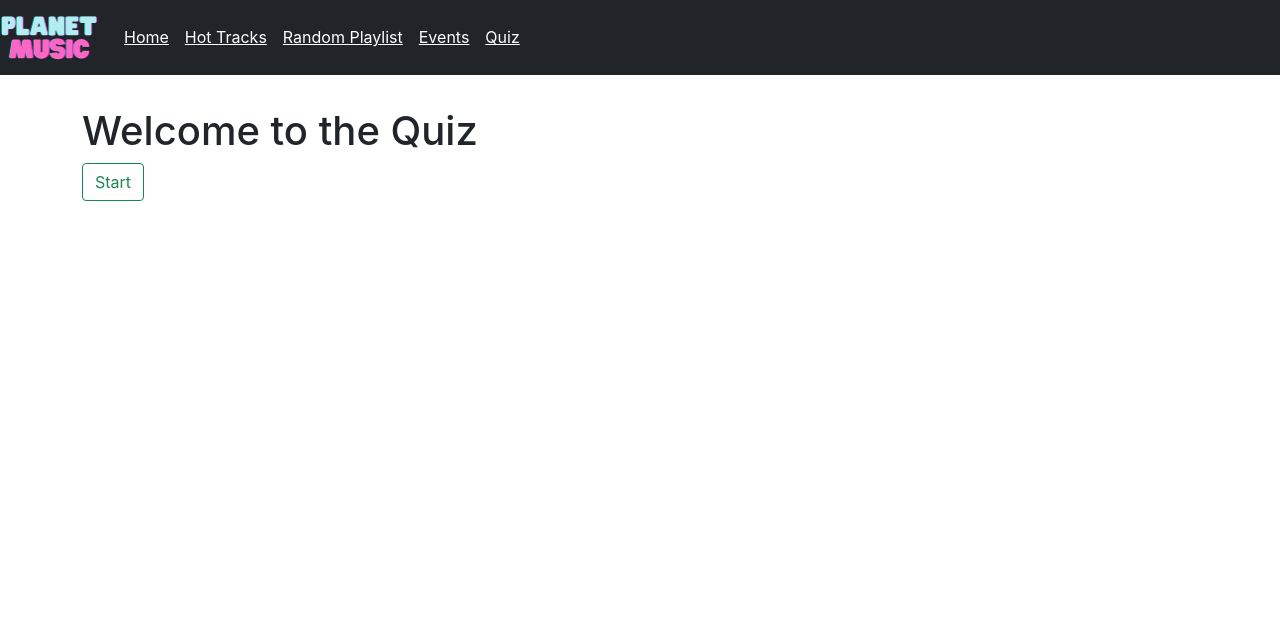
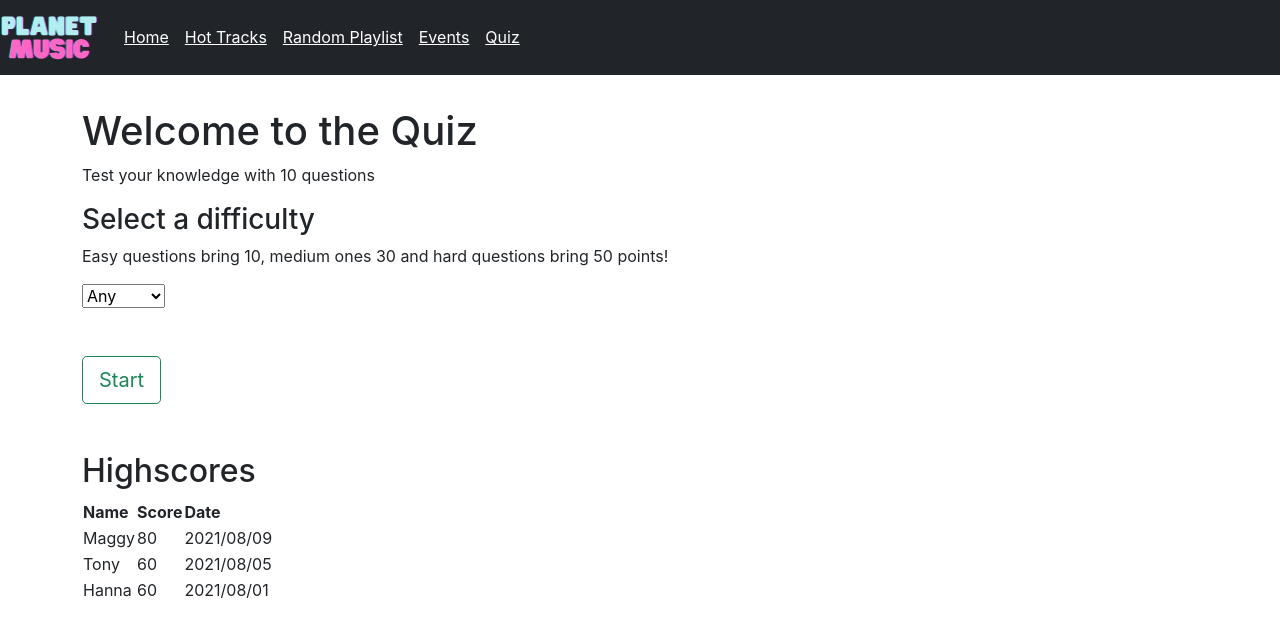
Before and after one commit to Mezdek/planetMusic, a React (Create React App) app: page /quiz in a window 1280 px wide. Shown: the top 636 px of the page. Built offline with nearby package versions, Linux system fonts and the light colour scheme.

Commit message:
adding difficulty and placeholder highscores

```diff
--- /dev/null
+++ b/src/components/US-04-Quiz/components/Highscores/index.js
@@ -0,0 +1,29 @@
+function Highscores({ highscores }) {
+  return (
+    <div>
+      <h2>Highscores</h2>
+      <table>
+        <thead>
+          <tr>
+            <th>Name</th>
+            <th>Score</th>
+            <th>Date</th>
+          </tr>
+        </thead>
+        <tbody>
+          {highscores.map((entry, index) => {
+            return (
+              <tr key={index}>
+                <td>{entry.name}</td>
+                <td>{entry.score}</td>
+                <td>{entry.date}</td>
+              </tr>
+            );
+          })}
+        </tbody>
+      </table>
+    </div>
+  );
+}
+
+export default Highscores;
--- a/src/components/US-04-Quiz/components/questions/index.js
+++ b/src/components/US-04-Quiz/components/Questions/index.js
@@ -1,18 +1,18 @@
 import { useState, useEffect } from 'react';
 import axios from 'axios';
 import Loading from '../../../shared-components/loading';
-import Question from "../question";
+import Question from "../Question";
 
-function Questions({setIsFinished}) {
+function Questions({setIsFinished, score, setScore, difficulty}) {
   const [loading, setLoading] = useState(true);
   const [questions, setQuestions] = useState([]);
   const [questionCounter, setQuestionCounter] = useState(0);
-  const [score, setScore] = useState(0);
+
 
   useEffect(() => {
     console.log('start api call');
     axios
-      .get('https://opentdb.com/api.php?amount=10&category=12')
+      .get(`https://opentdb.com/api.php?amount=10&category=12&difficulty=${difficulty}`)
       .then((response) => {
         console.log('setting Questions');
         setQuestions(response.data.results);
--- a/src/components/US-04-Quiz/components/StartPage.js
+++ /dev/null
@@ -1,12 +0,0 @@
-import Button from "react-bootstrap/Button"
-
-function StartPage({ start }) {
-  return (
-    <div>
-      <h1>Welcome to the Quiz</h1>
-      <Button variant="outline-success" onClick={start} >Start</Button>
-    </div>
-  );
-}
-
-export default StartPage;
--- /dev/null
+++ b/src/components/US-04-Quiz/components/StartPage/index.js
@@ -0,0 +1,41 @@
+import Button from 'react-bootstrap/Button';
+import { useState } from 'react';
+
+function StartPage({ start, setDifficulty }) {
+  const [selected, setSelected] = useState('');
+
+  return (
+    <div>
+      <h1>Welcome to the Quiz</h1>
+      <p>Test your knowledge with 10 questions</p>
+      <h3>Select a difficulty</h3>
+      <p>
+        Easy questions bring 10, medium ones 30 and hard questions bring 50
+        points!
+      </p>
+      <select
+        name='difficulty'
+        id='quiz-difficulty'
+        onChange={(e) => setSelected(e.target.value)}
+      >
+        <option value=''>Any</option>
+        <option value='easy'>Easy</option>
+        <option value='medium'>Medium</option>
+        <option value='hard'>Hard</option>
+      </select>
+      <Button
+        variant='outline-success'
+        size='lg'
+        className='d-block mt-5 mb-5'
+        onClick={() => {
+          start();
+          setDifficulty(selected);
+        }}
+      >
+        Start
+      </Button>
+    </div>
+  );
+}
+
+export default StartPage;
--- a/src/components/US-04-Quiz/index.js
+++ b/src/components/US-04-Quiz/index.js
@@ -1,20 +1,56 @@
 import Container from 'react-bootstrap/Container';
 import StartPage from './components/StartPage';
-import Questions from './components/questions';
+import Questions from './components/Questions';
+import Highscores from './components/Highscores';
 import { useState } from 'react';
-import "./quiz.css";
+import './quiz.css';
 
 function Quiz() {
+  const [difficulty, setDifficulty] = useState('');
   const [quizStart, setQuizStart] = useState(false);
   const [isFinished, setIsFinished] = useState(false);
+  const [score, setScore] = useState(0);
+  const [highscores, setHighscores] = useState([
+    {
+      name: 'Maggy',
+      score: 80,
+      date: '2021/08/09',
+    },
+    {
+      name: 'Tony',
+      score: 60,
+      date: '2021/08/05',
+    },
+    {
+      name: 'Hanna',
+      score: 60,
+      date: '2021/08/01',
+    },
+  ]);
 
   return (
-    <Container fluid='md' className="quiz-main-container">
+    <Container fluid='md' className='quiz-main-container'>
       {quizStart && !isFinished ? (
-        <Questions setIsFinished={setIsFinished} />
+        <Questions
+          setIsFinished={setIsFinished}
+          score={score}
+          setScore={setScore}
+          difficulty={difficulty}
+        />
       ) : (
-        <StartPage start={() => setQuizStart(true)} />
+        <StartPage
+          start={() => setQuizStart(true)}
+          setDifficulty={setDifficulty}
+        />
       )}
+
+      {isFinished ? (
+        <div>
+          <h2>You reached {score} points!</h2>
+        </div>
+      ) : null}
+
+      <Highscores highscores={highscores} />
     </Container>
   );
 }
```
Also changed, not shown: src/components/US-04-Quiz/components/Question/index.js (renamed from src/components/US-04-Quiz/components/question/index.js).
